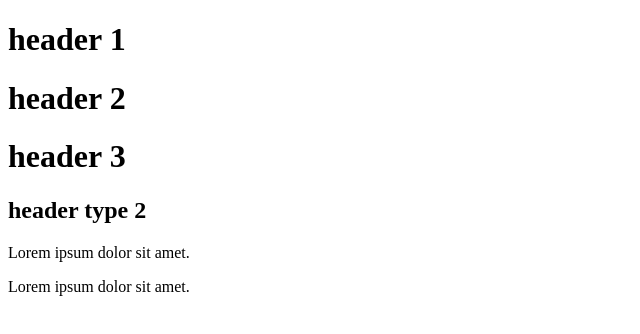
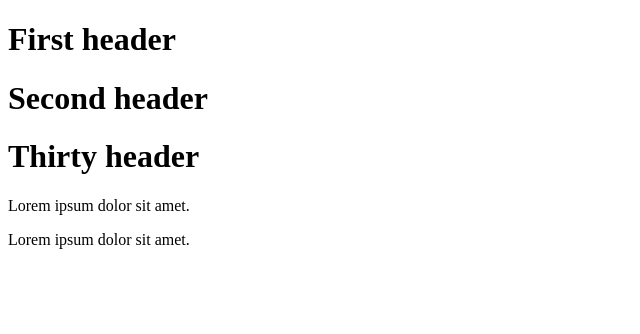
Before and after one commit to EgorVertaev/chi, a plain HTML site: page index.html in a window 1280 px wide. Shown: the whole page, without its empty margins (0-640 px from the left). Drawn offline with Linux system fonts and the light colour scheme.

Commit message:
fexed headers

```diff
--- a/index.html
+++ b/index.html
@@ -5,10 +5,9 @@
   </head>
   <body>
     <main>
-        <h1>header 1</h1>
-        <h1>header 2</h1>
-        <h1>header 3</h1>
-        <h2>header type 2</h2>
+        <h1>First header</h1>
+        <h1>Second header</h1>
+        <h1>Thirty header</h1>
     </main>
     <section>
       <p>Lorem ipsum dolor sit amet.</p>
```
